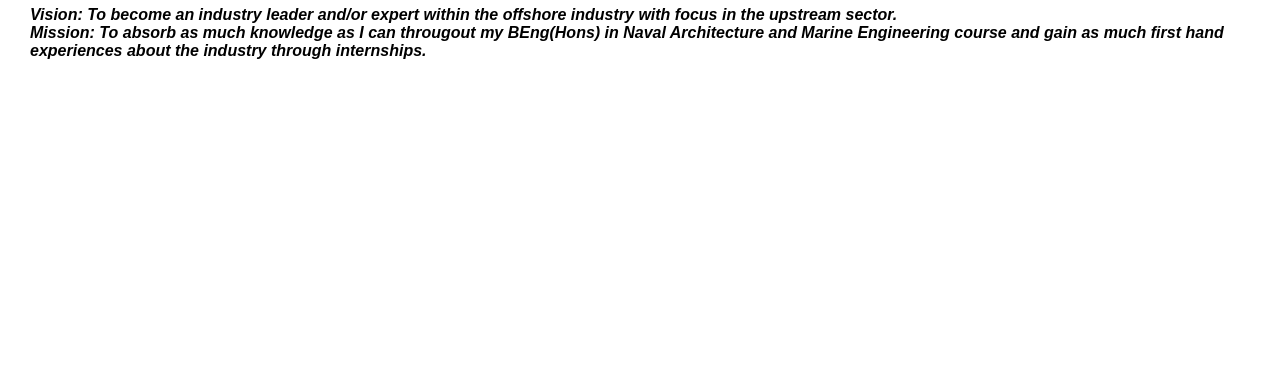
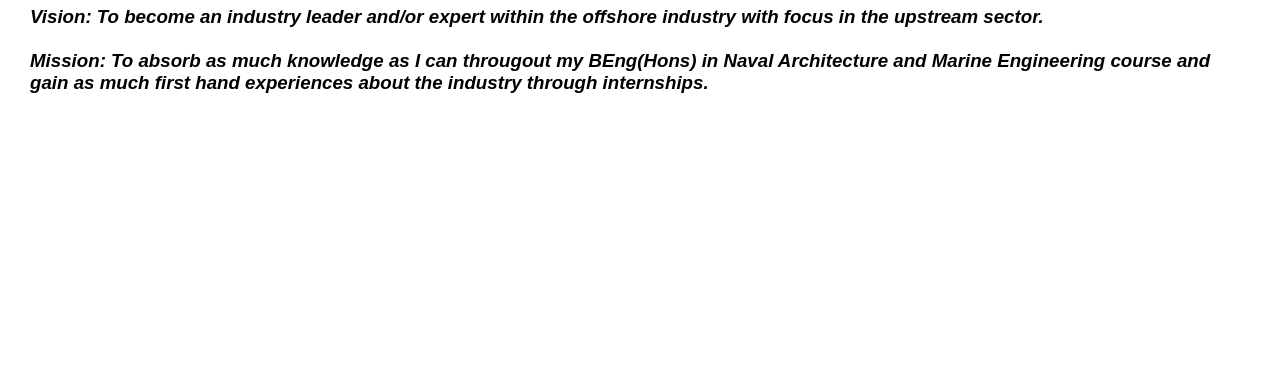
Before and after one commit to Danish-Erhan02/MyPortfolio, a plain HTML site: page goals.html in a window 1280 px wide. Shown: the part 419-800 px from the top of the page. Drawn offline with Linux system fonts and the light colour scheme.

Commit message:
Update goals.html

```diff
--- a/goals.html
+++ b/goals.html
@@ -80,12 +80,12 @@ li a:hover:not(.active) {
 
 <div class="content">
   <h1>Goals</h1>
-  <h4><i>
+  <h3><i>
     Vision: To become an industry leader and/or expert within the offshore industry
-    with focus in the upstream sector.<br>
+    with focus in the upstream sector.<br><br>
     Mission: To absorb as much knowledge as I can througout my BEng(Hons) in Naval Architecture and Marine Engineering
     course and gain as much first hand experiences about the industry through internships.
-  </i></h4>
+  </i></h3>
 </div>
 
 </body>
```
